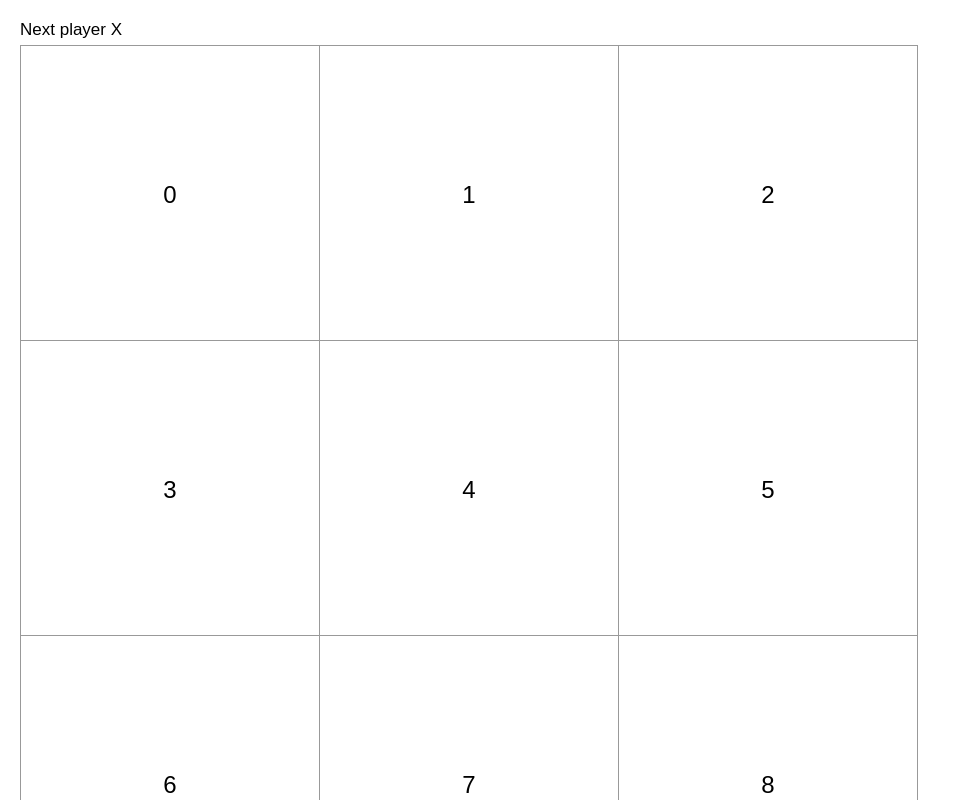
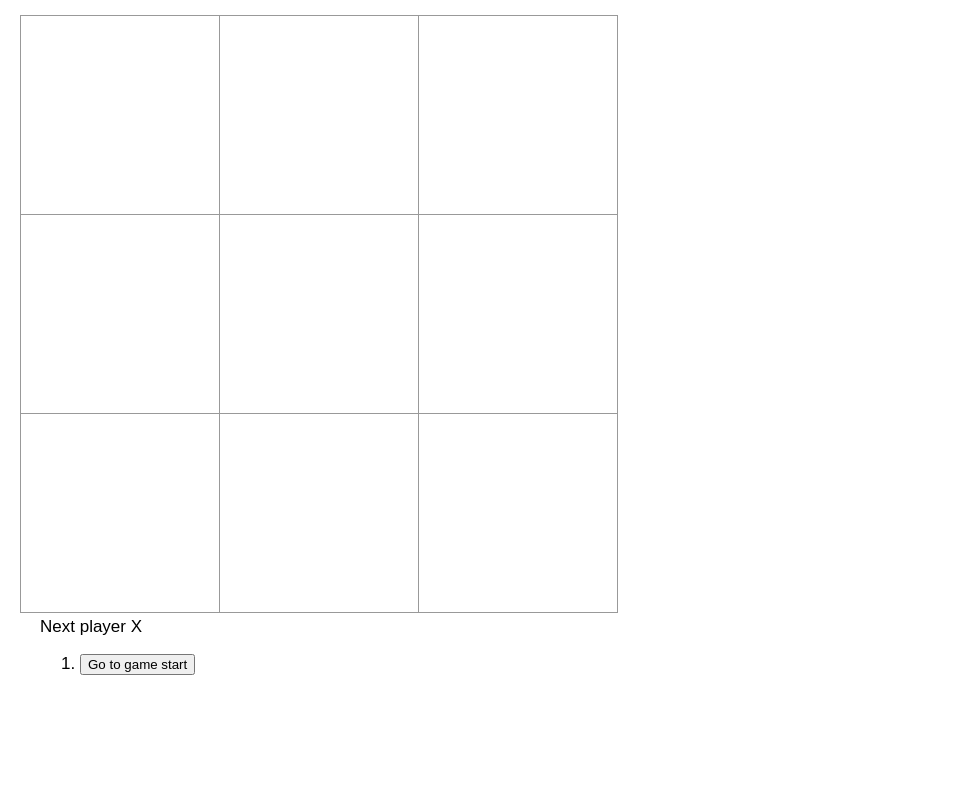
Before and after one commit to junyoungNA/facam-study, a React (Create React App) app in the folder tic-tac-toe/: page / in a window 1280 px wide. Shown: the top 800 px of the page, without its empty margins (0-961 px from the left). Built offline with nearby package versions, Linux system fonts and the light colour scheme.

Commit message:
기능 완성 jump to, history기능,jsx ket속성에 대해

```diff
--- a/tic-tac-toe/src/App.css
+++ b/tic-tac-toe/src/App.css
@@ -2,7 +2,7 @@
   display: flex;
   flex-direction: row;
   flex-wrap: wrap;
-  width: 1000px;
+  width: 700px;
 }
 
 .game-info {
--- a/tic-tac-toe/src/App.js
+++ b/tic-tac-toe/src/App.js
@@ -1,14 +1,85 @@
 import './App.css';
 import Board from './components/Board';
+import { useState } from 'react';
 
 function App() {
+  const [history, setHistory] = useState([{squares: Array(9).fill(null)}]);
+  const [xIsNext, setXIsNext] = useState(true);
+  const [stepNumber, setStepNumber] = useState(0);
+
+  const calculateWinner = (squares) => {
+    const lines = [
+        [0,1,2],
+        [3,4,5],
+        [6,7,8],
+        [0,3,6],
+        [1,4,7],
+        [2,5,8],
+        [0,4,8],
+        [2,4,6],
+    ];
+    for (let i = 0; i < lines.length; i++) {
+        const [a, b, c] = lines[i];
+        if(squares[a]
+            && squares[a] === squares[b]
+            && squares[a] === squares[c]) {
+                return squares[a];
+        }
+    }
+    return null;
+}
+const current = history[stepNumber];
+console.log(current);
+const winner = calculateWinner(current.squares);
+
+let status;
+
+if(winner) {
+    status = `Winner ${winner}`
+} else {
+    status =  `Next player ${xIsNext ? 'X' : 'O'}`
+}
+
+const jumpTo = (step) => {
+  setStepNumber(step);
+  setXIsNext((step % 2) === 0);
+}
+
+const moves = history.map((step, move) => {
+  const desc = move ?
+    'Go to move #' + move :
+    'Go to game start';
+    return (
+      <li key={move}>
+        <button onClick={() => {jumpTo(move)}}>{desc}</button>
+      </li>
+    )
+});
+
+  const handleClick = (i) =>  {
+    const newHistory = history.slice(0, stepNumber + 1);
+    console.log('newHistory',newHistory);
+    const newCurrent = newHistory[newHistory.length - 1];
+    const newSquares = newCurrent.squares.slice();
+    console.log(newSquares)
+    if(calculateWinner(newSquares) || newSquares[i] ) {
+        return;
+    }
+    newSquares[i] = xIsNext ? 'X': 'O';
+    setHistory([...newHistory , {squares : newSquares}]);
+    // setXIsNext(!xIsNext); //기존값을 그냥 변환
+    setXIsNext((prev) => !prev ); //이전 state값을 참조해서 setState해주기
+    setStepNumber(newHistory.length);
+  }
+
   return (
     <div className="game">
       <div className='game-board'>
-        <Board/>
+        <Board squares={current.squares} handleClick= {handleClick}/>
       </div>
       <div className='game-info'>
-        game-board
+        <div className='status'>{status} </div>
+        <ol>{moves}</ol>
       </div>
     </div>
   );
--- a/tic-tac-toe/src/components/Board.jsx
+++ b/tic-tac-toe/src/components/Board.jsx
@@ -1,54 +1,10 @@
 import './Board.css';
-import React, { useState } from 'react'
+import React from 'react'
 import Square from './Square';
 
-function Board() {
-    const [squares, setSquares] = useState(['0','1','2','3','4','5','6','7','8',]);
-    const [xIsNext, setXIsNext] = useState(true);
-    const calculateWinner = (squares) => {
-        const lines = [
-            [0,1,2],
-            [3,4,5],
-            [6,7,8],
-            [0,3,6],
-            [1,4,7],
-            [2,5,8],
-            [0,4,8],
-            [2,4,6],
-        ];
-        for (let i = 0; i < lines.length; i++) {
-            const [a, b, c] = lines[i];
-            if(squares[a]
-                && squares[a] === squares[b]
-                && squares[a] === squares[c]) {
-                    return squares[a];
-            }
-        }
-        return null;
-    }
-    const winner = calculateWinner(squares);
-    let status;
-    if(winner) {
-        status = `Winner ${winner}`
-    } else {
-        status =  `Next player ${xIsNext ? 'X' : 'O'}`
-    }
-        const handleClick=  (i) => {
-            const newSquares = [...squares];
-            console.log(newSquares)
-            if(calculateWinner(newSquares) || newSquares[i] === 'X' || newSquares[i] === 'O' ) {
-                return;
-            }
-            newSquares[i] = xIsNext ? 'X': 'O';
-            // setXIsNext(!xIsNext); //기존값을 그냥 변환
-            setXIsNext((prev) => !prev ); //이전 state값을 참조해서 setState해주기
-            setSquares(newSquares);
-
-        }
-
+function Board({squares, handleClick}) {
         return (
             <div>
-                <div className='status'>{status} </div>
                 <Square handleClick={handleClick}  squares={squares}/>
             </div>
         )
--- a/tic-tac-toe/src/components/Square.css
+++ b/tic-tac-toe/src/components/Square.css
@@ -2,10 +2,10 @@
     background-color: white;
     border : 1px solid #999;
     font-size : 24px;
-    height: 300px;
+    height: 200px;
     margin-right: -1px;
     margin-top: -5px;
     padding: 0;
     text-align: center;
-    width: 300px;
+    width: 200px;
 }
--- a/tic-tac-toe/src/components/Square.jsx
+++ b/tic-tac-toe/src/components/Square.jsx
@@ -2,7 +2,7 @@
 import './Square.css';
 
 const Square = ({squares, handleClick}) => {
-    console.log(squares);
+
     return (
         <div>
             {squares?.map((item, i) =>
```
Also changed, not shown: 1 other file (tests, documents, lock files or other folders).
